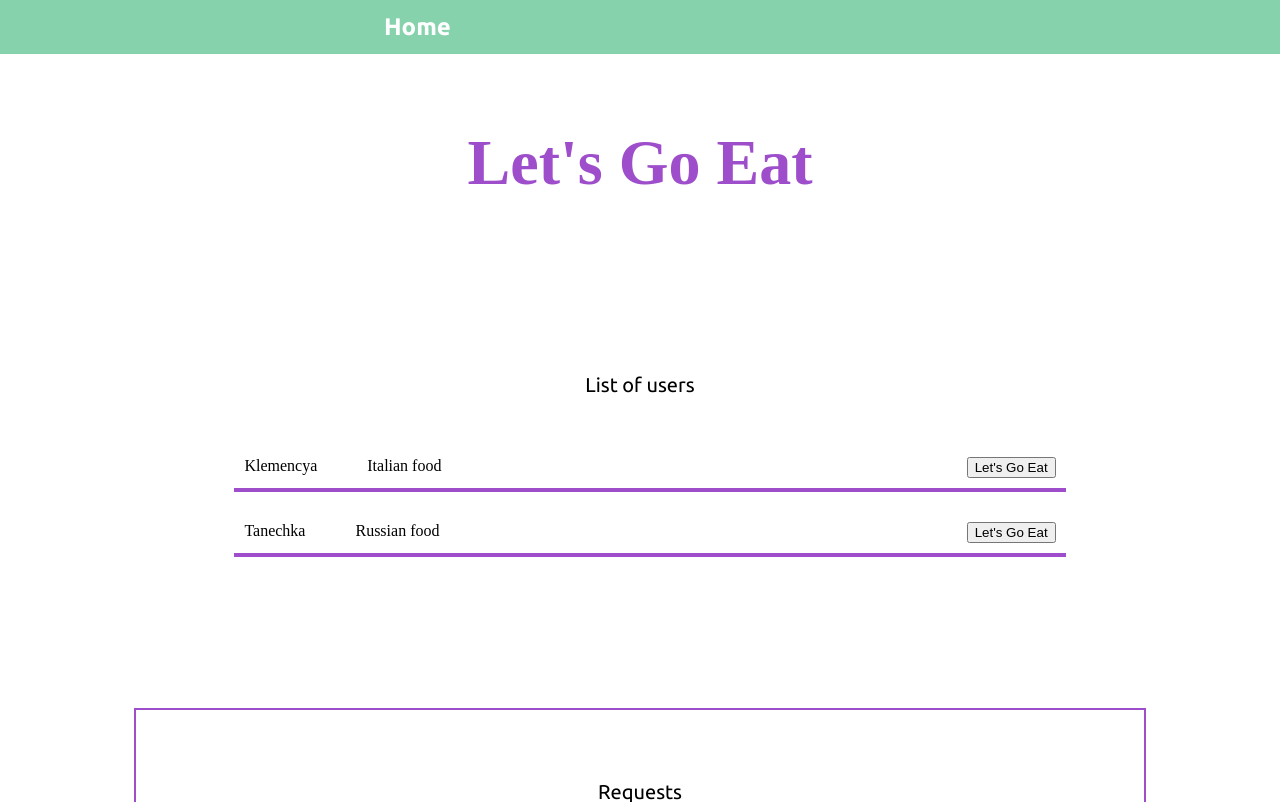
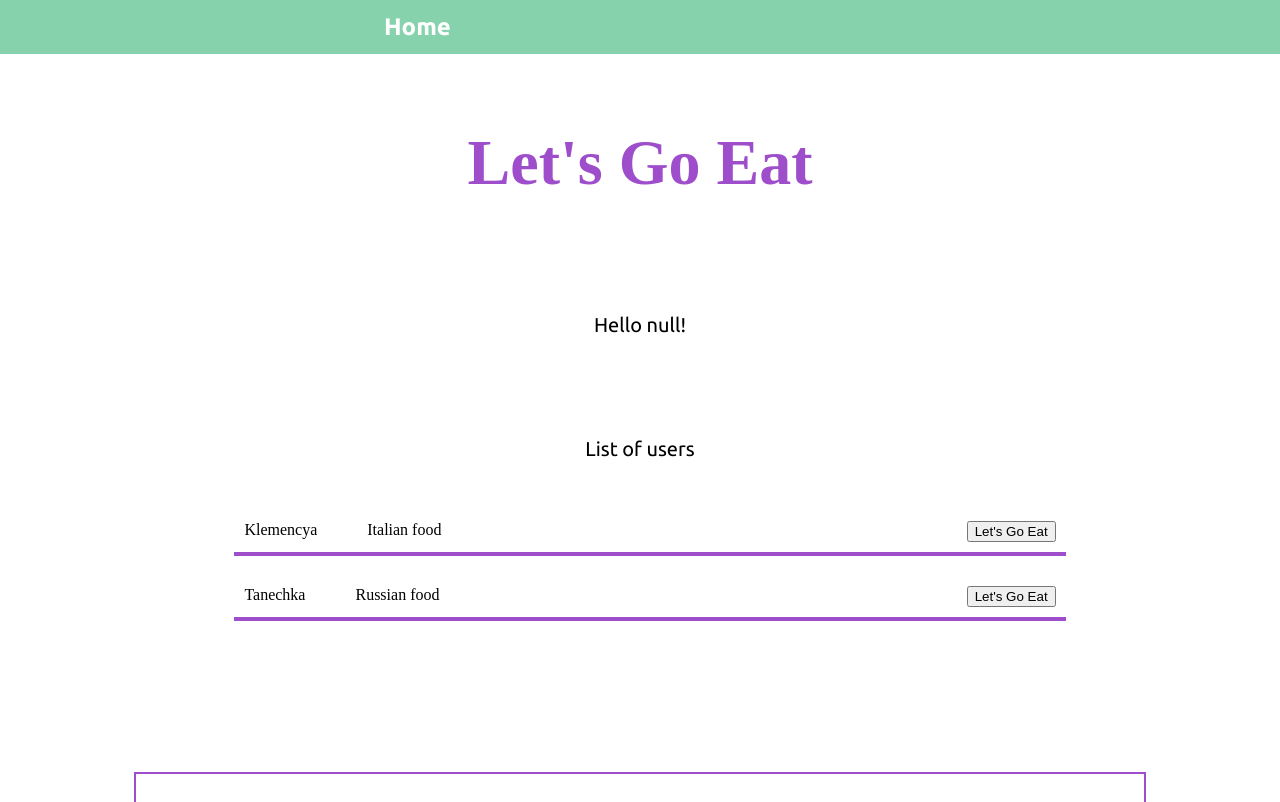
Before and after one commit to Klemencya/LetsGoEat, a SvelteKit app: page /account in a window 1280 px wide. Shown: the top 802 px of the page. Built offline with nearby package versions, Linux system fonts and the light colour scheme; a web font is replaced by a local one.

Commit message:
Сделала так, чтобы отображался ник пользователя

```diff
--- a/src/routes/account/+page.svelte
+++ b/src/routes/account/+page.svelte
@@ -18,6 +18,19 @@
     let place = '';
     let cuisine = '';
     let comments = '';
+
+    // This method will separate current User nickname from url
+    function getParameterByName(name) {
+        let url = window.location.href;
+        name = name.replace(/[\[\]]/g, '\\$&');
+        let regex = new RegExp('[?&]' + name + '(=([^&#]*)|&|#|$)'),
+            results = regex.exec(url);
+        if (!results) return null;
+        if (!results[2]) return '';
+        return decodeURIComponent(results[2].replace(/\+/g, ' '));
+    }
+
+    let name = getParameterByName('user');
 
     function openMessageWindow(name: string){
         if (!visibility){
@@ -63,6 +76,7 @@
     <div id="info-block">
         <h1>Let's Go Eat</h1>
     </div>
+    <div><p>Hello {name}!</p></div>
     <div class="meeting-form">
         <div class="element">
             <p>List of users</p>
```
Also changed, not shown: src/routes/login/+page.svelte (+18 -5 lines).
